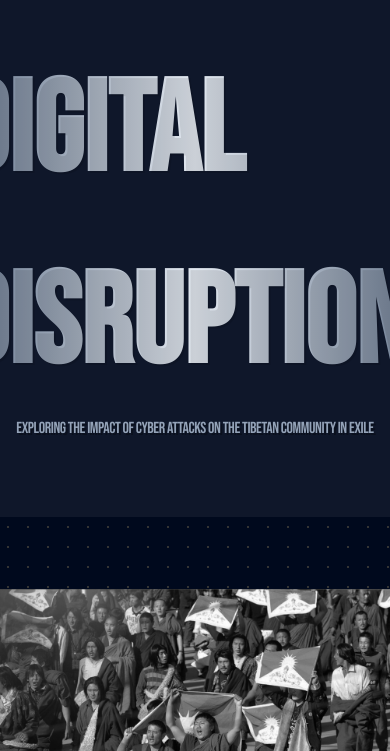
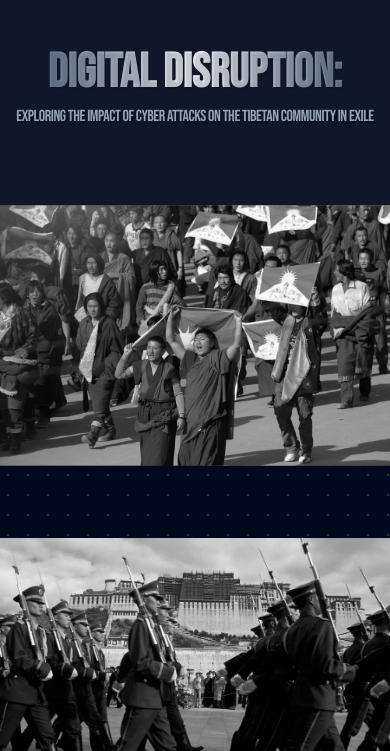
Before and after one commit to tibcert/threat-story3, an Astro site: page / in a window 390 px wide. Shown: the part 93-844 px from the top of the page. Built offline with nearby package versions, Linux system fonts and the light colour scheme; Astro itself is replaced by a stand-in of ours.

Commit message:
responsive added

```diff
--- a/src/components/BannerLeftText.astro
+++ b/src/components/BannerLeftText.astro
@@ -2,7 +2,7 @@
 const {title,link,img} = Astro.props;
 ---
 
-<div class=" group h-1/3 bg-[#000000] bg-[radial-gradient(#ffffff33_1px,#00091d_1px)] bg-[size:20px_20px] flex sm:flex-col flex-col md:flex-row justify-between overflow-hidden items-center ">
+<div class=" group h-1/3 bg-[#000000] bg-[radial-gradient(#ffffff33_1px,#00091d_1px)] bg-[size:20px_20px] flex sm:flex-col flex-col-reverse md:flex-row justify-between overflow-hidden items-center ">
    <div class="p-15">
     <h1 class="titleLeft font-bold  text-7xl md:text-8xl lg:text-9xl bg-gradient-to-r from-slate-700 to-slate-800 via-slate-200  hover:from-slate-200 hover:via-slate-300 hover:to-slate-900  bg-clip-text text-transparent content-center  z-10  px-20  [text-shadow:_2px_2px_0_rgb(0_0_0_/_30%)]" transition:name="title1">
         <a href={link}>{title}</a>
--- a/src/components/Heropage.astro
+++ b/src/components/Heropage.astro
@@ -10,7 +10,7 @@ const {title,tagline} = Astro.props;
 
     </div>
 
-    <h1 class="text-[8rem] md:text-[8rem] lg:text-[8rem] font-bold  bg-gradient-to-r from-slate-500 to-slate-500 via-slate-200  inline-block text-transparent bg-clip-text [text-shadow:_2px_2px_0_rgb(0_0_0_/_10%)]">{title}</h1>
+    <h1 class="text-[3rem] md:text-[8rem] lg:text-[8rem] font-bold  bg-gradient-to-r from-slate-500 to-slate-500 via-slate-200  inline-block text-transparent bg-clip-text [text-shadow:_2px_2px_0_rgb(0_0_0_/_10%)]">{title}</h1>
     <h1 class=" sm:text-[20px] md:text-[5rem]  text-slate-400 tracking-tight [text-shadow:_2px_2px_0_rgb(0_0_0_/_30%)] max-w-screen-xl leading-none text-center ">{tagline}</h1>
     <p class="pb-20 text-2xl w-1/3 text-center text-slate-800"></p>
 </section>
--- a/src/pages/index.astro
+++ b/src/pages/index.astro
@@ -11,7 +11,7 @@ const image ="screenshot.png"
 
 ---
 <Default title={title} description={description} image={image}>
-	<div class=" flex flex-col snap-mandatory h-full snap-y w-screen items-center bg-slate-900 justify-around">
+	<div class=" flex flex-col snap-mandatory h-full snap-y w-screen items-center bg-slate-900 justify-around pb-48 sm:pb-48 md:pb-0">
 		<Hero {title} tagline={description}/>
 		<BannerLeftText title="Introduction" img="/images/city.jpg" link="page/introduction">
 		</BannerLeftText>
```
